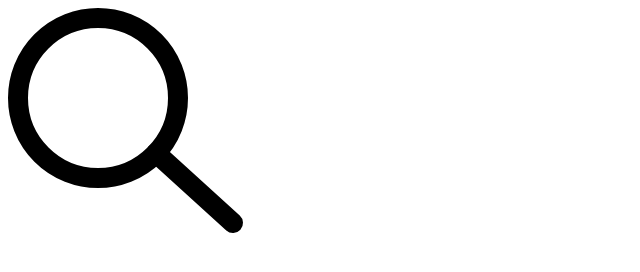
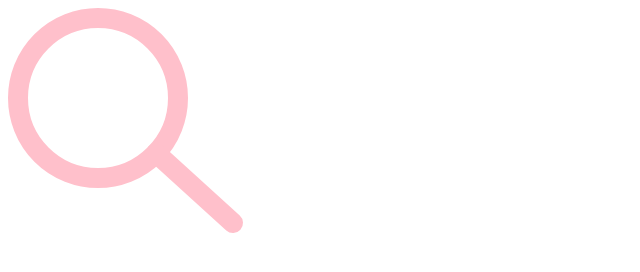
Before and after one commit to priscilla-silva/SVG-exercise, a plain HTML site: page index.html in a window 1280 px wide. Shown: the whole page, without its empty margins (0-640 px from the left). Drawn offline with Linux system fonts and the light colour scheme.

Commit message:
changed glass color to pink

```diff
--- a/index.html
+++ b/index.html
@@ -8,11 +8,14 @@
     <title>Magnifying Glass</title>
 </head>
 <body>
+    <!--SVG created by me-->
     <svg width="250" height="250" viewbox="-45 -45 250 250" fill="none"
           xmlns="https://www.w3.org/2000/svg">
-        <circle cx="45" cy="45" r="80" stroke="black" stroke-width="20"/>
-        <polyline points="103 100 180 170" stroke="black" stroke-width="20"
+        <circle id="pink-glass" cx="45" cy="45" r="80" stroke="pink" stroke-width="20"/>
+        <polyline id="black-handle" points="103 100 180 170" stroke="pink" stroke-width="20"
         stroke-linecap="round"/>
     </svg>
+
+    <!--SVG downloaded from the internet and created in an external file-->
 </body>
 </html>
```
